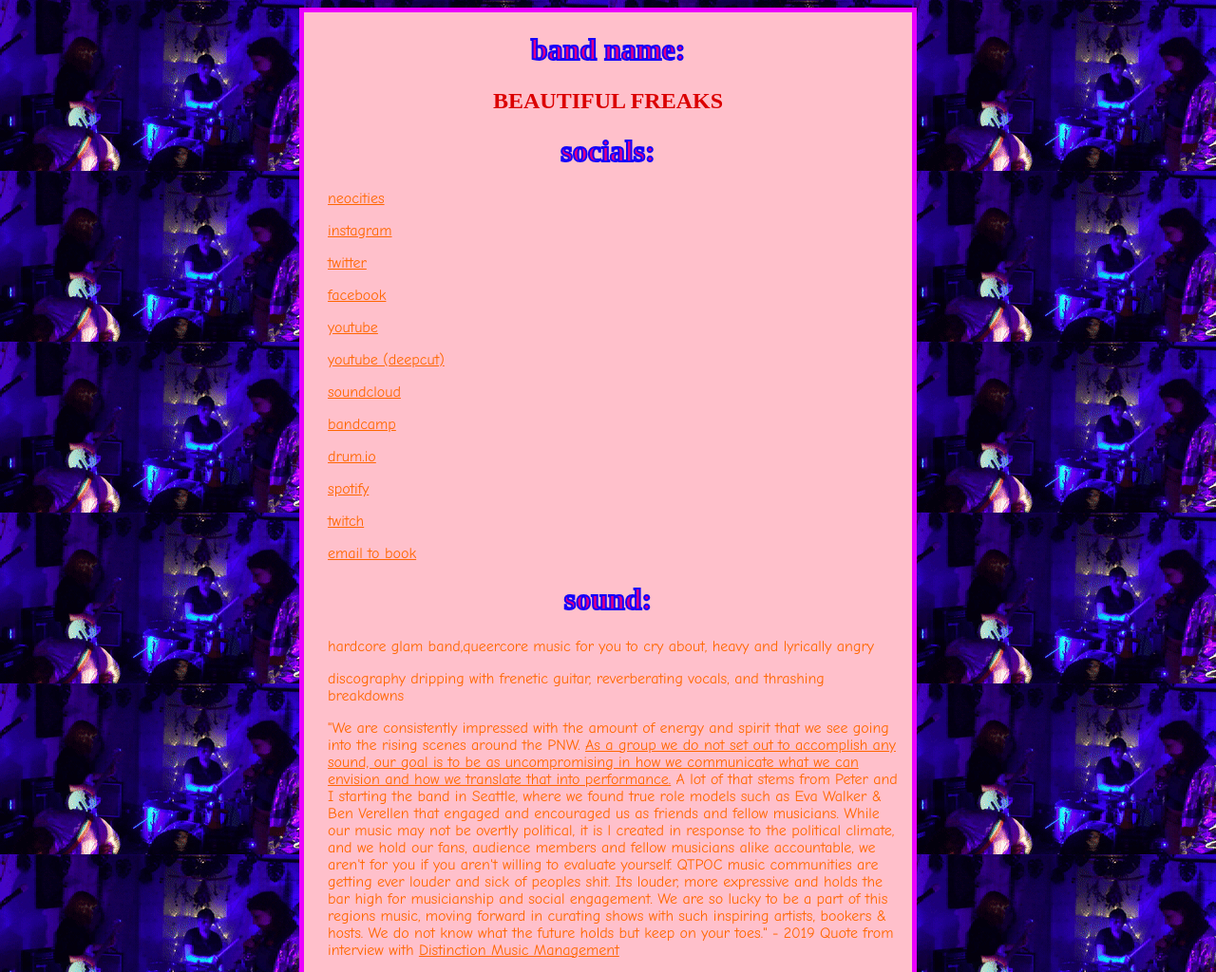
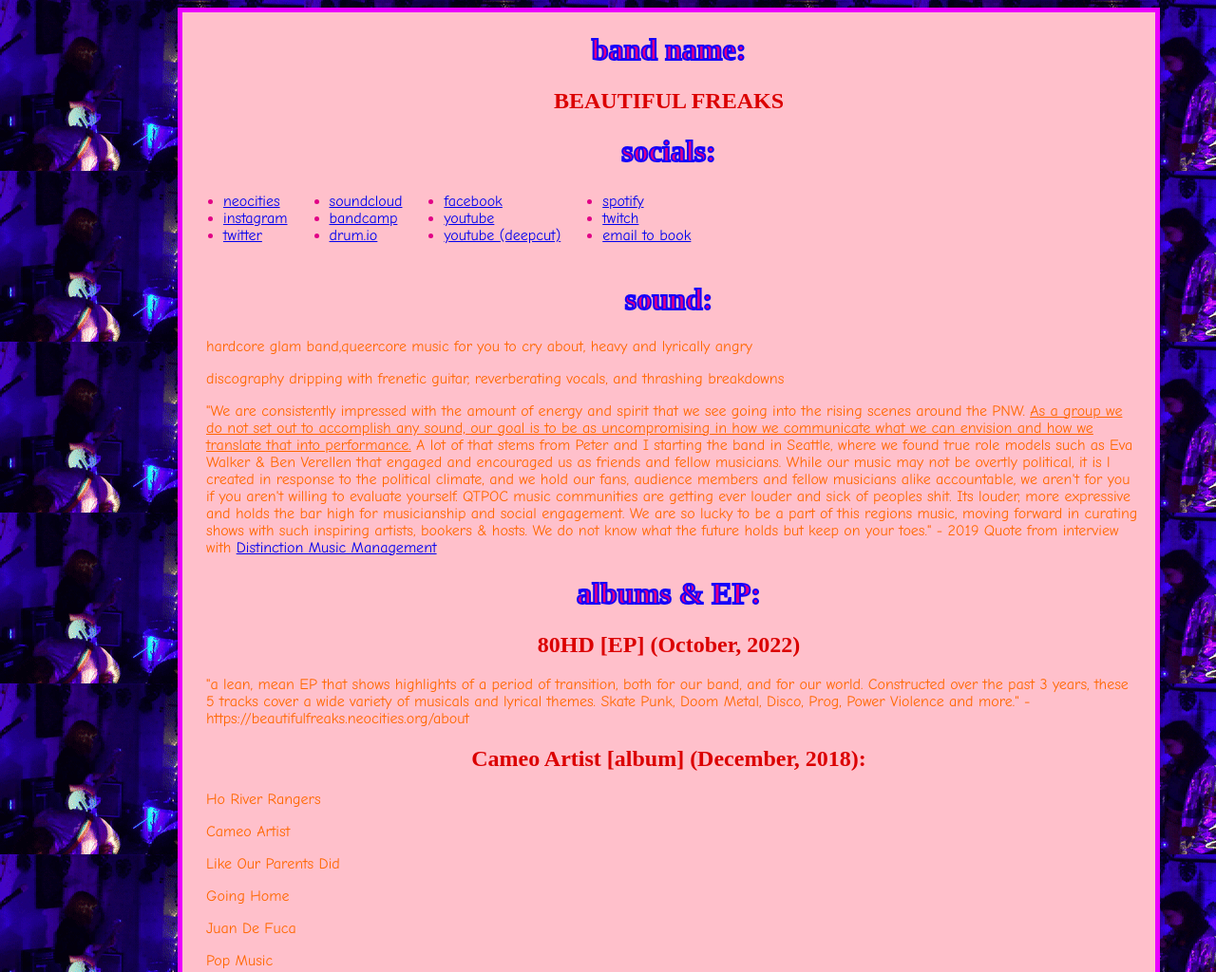
Before and after one commit to lmoratti/undergroundherstory, a plain HTML site: page band/beautifulfreaks/index.html in a window 1280 px wide. Shown: the top 1024 px of the page at 95% size. Drawn offline with Linux system fonts and the light colour scheme.

Commit message:
modified css
 small edits to index.html for styling
style.css has changes

```diff
--- a/band/beautifulfreaks/index.html
+++ b/band/beautifulfreaks/index.html
@@ -10,18 +10,47 @@
             <h1>band name: </h1>
             <h2>BEAUTIFUL FREAKS</h2>
             <h1>socials:</h1>
-                <p><a href="https://beautifulfreaks.neocities.org/"> neocities</a> </p>
-                <p><a href="https://www.instagram.com/beautifulfreaksonline/"> instagram</a> </p>
-                <p><a href="https:/https://twitter.com/bfreaksmusic"> twitter</a> </p>
-                <p><a href="https://www.facebook.com/TheBeautifulFreaksMusic/"> facebook</a> </p>
-                <p><a href="https://www.youtube.com/channel/UCSRfE6rAq219JCBrVcdwkLw"> youtube</a> </p>
-                <p><a href="https://www.youtube.com/@beautifulfreaks2159"> youtube (deepcut)</a> </p>
-                <p><a href="https://soundcloud.com/beautiful-freaks-1 "> soundcloud</a> </p>
-                <p><a href="https://fr3aks.bandcamp.com/"> bandcamp</a> </p>
-                <p><a href="https://drum.io/freaksmusic"> drum.io</a> </p>
-                <p><a href="https://open.spotify.com/artist/5tJfNINTrAOoHtq5URMYq5?si=IkOAI_qtS8iAKK76tIshWg&nd=1"> spotify</a> </p>
-                <p><a href="https://www.twitch.tv/beautifulfreakshc/"> twitch</a></p>
-                <p><a href = "mailto: thebeautifulfreaksmusic@gmail.com"> email to book</a> </p>
+            <table>
+                <thead>
+                  <tr>
+                    <td>
+                        <ul>
+                            <li><a href="https://beautifulfreaks.neocities.org/"> neocities</a> </li>
+                            <li><a href="https://www.instagram.com/beautifulfreaksonline/"> instagram</a> </li>
+                            <li><a href="https:/https://twitter.com/bfreaksmusic"> twitter</a> </li>
+                        </ul>
+                    </td>
+
+                    <td>
+                        <ul>
+                            <li><a href="https://soundcloud.com/beautiful-freaks-1 "> soundcloud</a> </li>
+                            <li><a href="https://fr3aks.bandcamp.com/"> bandcamp</a> </li>
+                            <li><a href="https://drum.io/freaksmusic"> drum.io</a> </li>
+                        </ul>
+                    </td>
+
+                    <td>
+                        <ul>
+                            <li><a href="https://www.facebook.com/TheBeautifulFreaksMusic/"> facebook</a> </li>
+                            <li><a href="https://www.youtube.com/channel/UCSRfE6rAq219JCBrVcdwkLw"> youtube</a> </li>
+                            <li><a href="https://www.youtube.com/@beautifulfreaks2159"> youtube (deepcut)</a> </li>
+                        </ul>
+                    </td>
+                    <td>
+                        <ul>
+                            <li><a href="https://open.spotify.com/artist/5tJfNINTrAOoHtq5URMYq5?si=IkOAI_qtS8iAKK76tIshWg&nd=1"> spotify</a> </li>
+                            <li><a href="https://www.twitch.tv/beautifulfreakshc/"> twitch</a></li>
+                            <li><a href = "mailto: thebeautifulfreaksmusic@gmail.com"> email to book</a> </li>
+                        </ul>
+                    </td>
+                  </tr>
+                </thead>
+                </table>
+
+
+
+
+            </ul>
             <h1>sound:</h1>
                 <p>hardcore glam band,queercore music for you to cry about, heavy and lyrically angry </p>
                 <p>discography dripping with frenetic guitar, reverberating vocals, and thrashing breakdowns </p>
--- a/band/beautifulfreaks/style.css
+++ b/band/beautifulfreaks/style.css
@@ -15,8 +15,9 @@ body {
     text-align:center;
     background-color: pink;
     display: block;
-    height:auto;
-    width: 50vw;
+    width:80vw;
+    margin-left:10vw;
+    overflow:auto;
     border: 5px solid rgb(234, 0, 255);
 }
 h1{
@@ -36,9 +37,13 @@ p{
 ul{
 	color: #e10086;
 }
-a{
-	color: #ff6701;
+li{
+    font-family: "Comic Sans MS";
+    text-align:left;
 }
 .check{
 	  list-style-type: "✅";
 }
+td{
+    min-width: 25%;
+}
```
Also changed, not shown: index.html (+0 -2 lines).
